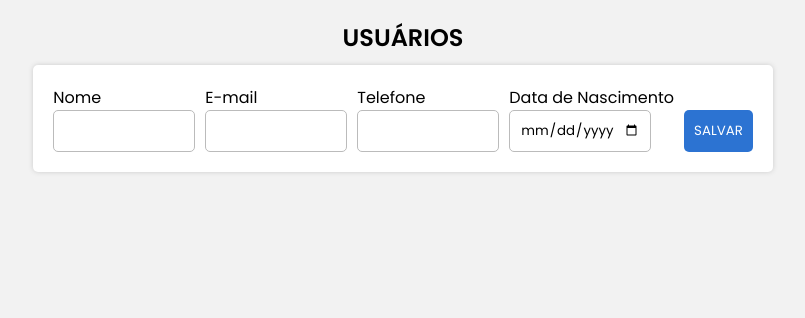
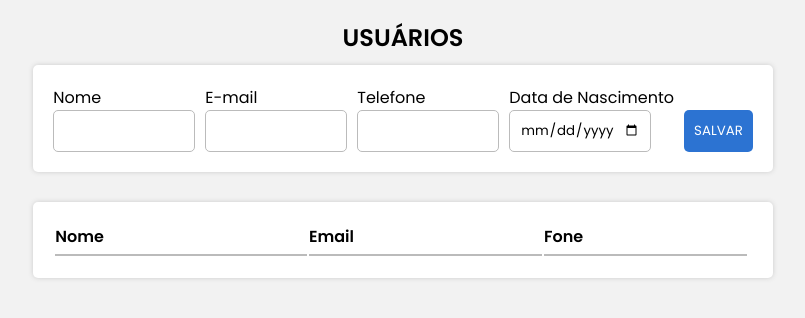
Before and after one commit to IgorFonseca7/Crud, a React (Create React App) app in the folder frontend/: page / in a window 1280 px wide. Shown: the top 318 px of the page, without its empty margins (237-1042 px from the left). Built offline with nearby package versions, Linux system fonts and the light colour scheme.

Commit message:
feat: add user grid component and implement user retrieval from API

```diff
--- a/frontend/src/App.js
+++ b/frontend/src/App.js
@@ -2,8 +2,11 @@
 import GlobalStyle from './styles/GlobalStyle';
 import styled from 'styled-components';
 import Form from './components/form';
-import { toast, ToastContainer } from 'react-toastify';
+import Grid from './components/Grid';
+import { useEffect, useState } from 'react';
+import { ToastContainer, toast } from 'react-toastify';
 import 'react-toastify/dist/ReactToastify.css';
+import axios from 'axios';
 
 const Container = styled.div`
   width: 100%;
@@ -18,11 +21,28 @@
 const Title = styled.h2``;
 
 function App() {
+  const [users, setUsers] = useState([]);
+  const [onEdit, setOnEdit] = useState(null);
+
+  const getUsers = async () => {
+    try {
+      const res = await axios.get('http://localhost:8800');
+      setUsers(res.data.sort((a, b) => (a.nome > b.nome) ? 1 : -1));
+    } catch (error) {
+      toast.error(error);
+    }
+  };
+
+  useEffect(() => {
+    getUsers();
+  }, [setUsers]);
+
   return (
     <>
       <Container>
         <Title>USUÁRIOS</Title>
         <Form />
+        <Grid users={users} />
       </Container>
       <ToastContainer autoClose={3000} position="bottom-left" />
       <GlobalStyle />
--- /dev/null
+++ b/frontend/src/components/Grid.js
@@ -0,0 +1,78 @@
+import React from 'react';
+import styled from 'styled-components';
+// eslint-disable-next-line no-unused-vars
+import axios from 'axios';
+// eslint-disable-next-line no-unused-vars
+import { FaTrash, FaEdit } from 'react-icons/fa';
+// eslint-disable-next-line no-unused-vars
+import { toast } from 'react-toastify';
+
+const Table = styled.table`
+    width: 100%;
+    background-color: #fff;
+    padding: 20px;
+    box-shadow: 0px 0px 5px #ccc;
+    border-radius: 5px;
+    max-width: 800px;
+    margin: 20px auto;
+    word-wrap: break-all;
+`;
+
+export const Thead = styled.thead``;
+
+export const Tbody = styled.tbody``;
+
+export const Tr = styled.tr``;
+
+export const Th = styled.th`
+    text-align: start;
+    border-bottom: 2px solid #bbb;
+    padding-bottom: 5px;
+
+    @media (max-width: 500px) {
+        ${(props) => props.onlyweb && "display: none;"}
+    }
+`;
+
+export const Td = styled.td`
+    padding: 15px;
+    text-align: ${props => (props.alignCenter ? "center" : "start")};
+    width: ${props => props.width ? props.width : "auto"};
+
+        @media (max-width: 500px) {
+        ${(props) => props.onlyweb && "display: none;"}
+    }
+`;
+
+const Grid = ({ users }) => {
+    return (
+        <Table>
+            <Thead>
+                <tr>
+                    <Th>Nome</Th>
+                    <Th>Email</Th>
+                    <Th onlyweb>Fone</Th>
+                    <Th></Th>
+                    <Th></Th>
+                </tr>
+            </Thead>
+            <Tbody>
+                {users.map((item, i) => (
+                    <Tr key={i}>
+                        <Td width="30%">{item.nome}</Td>
+                        <Td width="30%">{item.email}</Td>
+                        <Td width="20%" onlyweb>{item.fone}</Td>
+                        <Td alignCenter width="5%">
+                            <FaEdit />
+                        </Td>
+                        <Td alignCenter width="5%">
+                            <FaTrash  />
+                            </Td>
+                        </Tr>
+                   ))}
+            </Tbody>
+        </Table>
+    );
+};
+
+export default Grid;
```
Also changed, not shown: package.json (added, +7 -0 lines), 1 other file (tests, documents, lock files or other folders).
